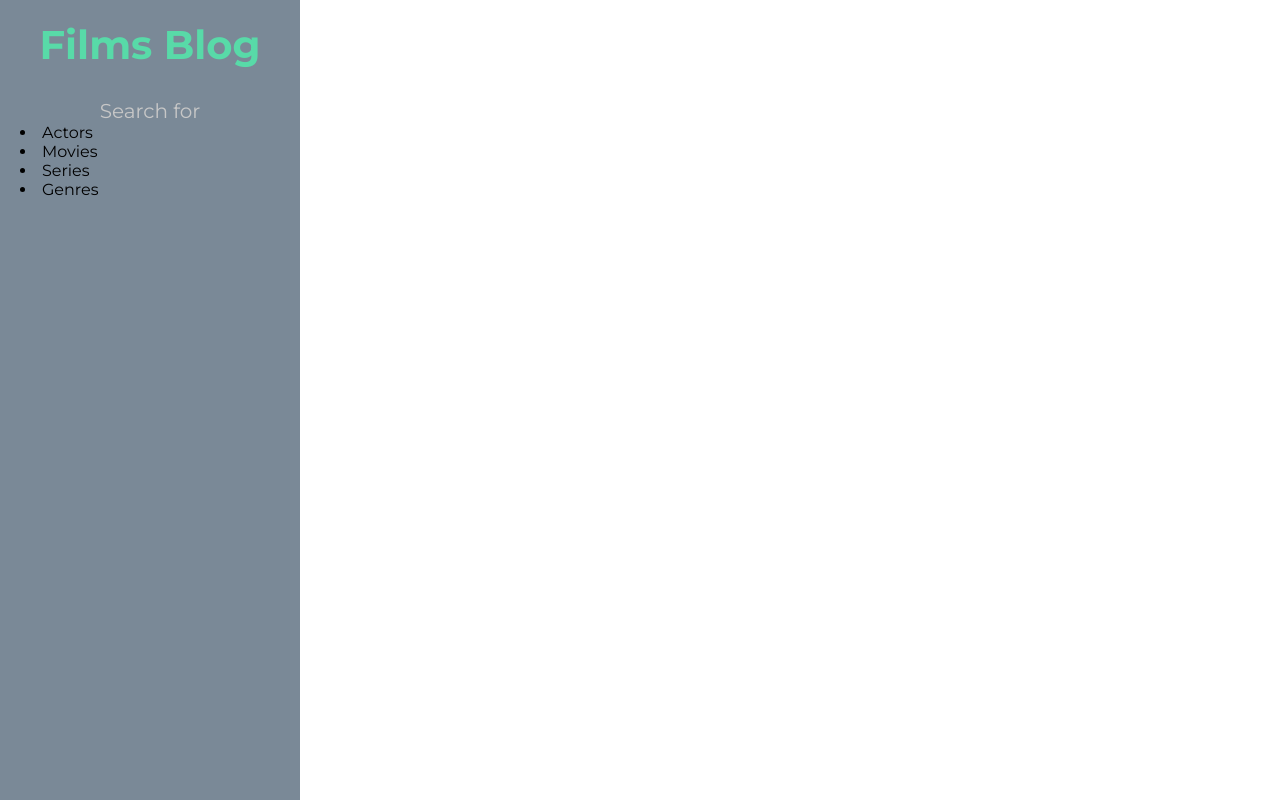
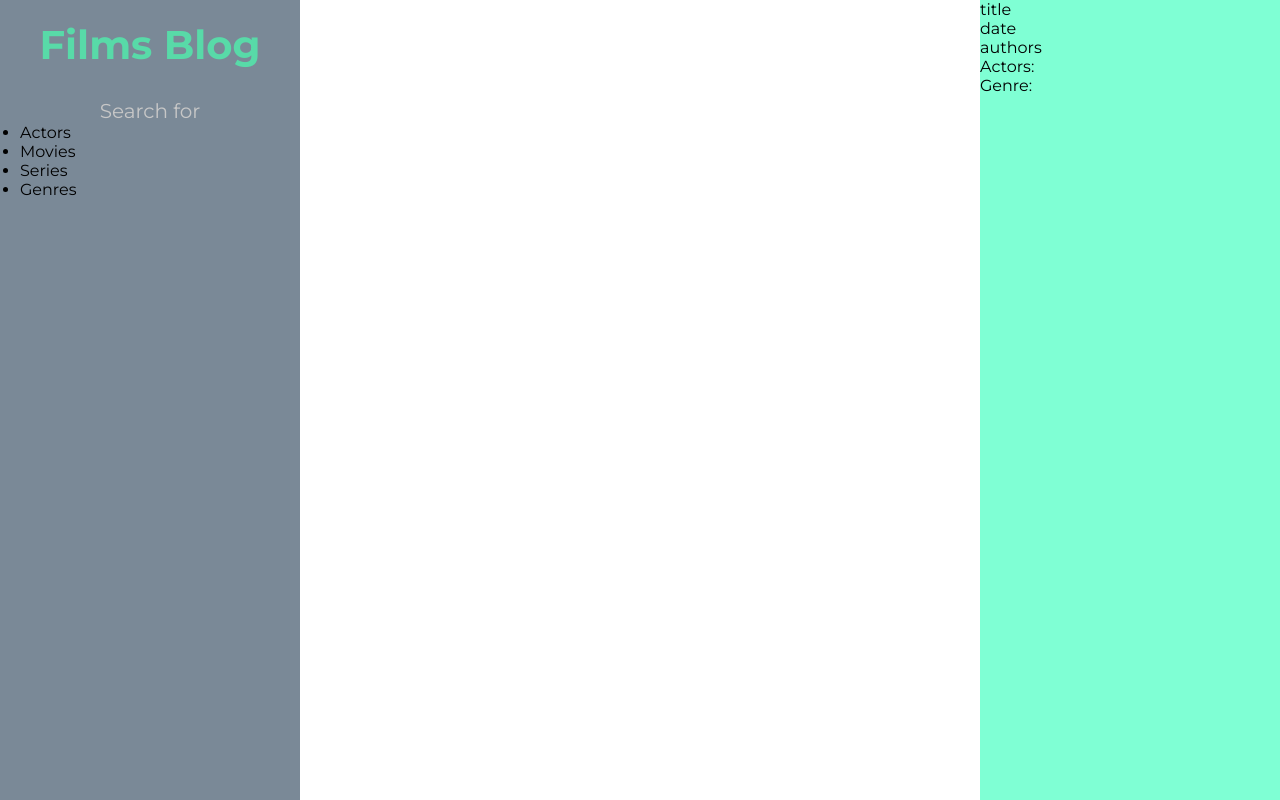
Before and after one commit to Dima-Semenov/hackathon, a React (Create React App) app: page /home in a window 1280 px wide. Built offline with nearby package versions, Linux system fonts and the light colour scheme.

Commit message:
right sidebar

```diff
--- /dev/null
+++ b/src/screens/home/components/RightSidebar/RightSidebar.js
@@ -0,0 +1,15 @@
+import React from 'react'
+import './RightSidebar.scss'
+
+export const RightSidebar = ({ title, description, date, authors }) => {
+	return (
+		<div className="right-sidebar">
+			<div className="right-sidebar__title">{title}</div>
+			<div className="right-sidebar__describtion">{description}</div>
+			<div className="right-sidebar__date">{date}</div>
+			<div className="right-sidebar__authors">{authors}</div>
+			<div className="right-sidebar__actors">Actors:</div>
+			<div className="right-sidebar__genre">Genre:</div>
+		</div>
+	)
+}
--- /dev/null
+++ b/src/screens/home/components/RightSidebar/RightSidebar.scss
@@ -0,0 +1,28 @@
+.right-sidebar {
+	position: fixed;
+	right: 0;
+	background-color: aquamarine;
+	top: 0;
+	bottom: 0;
+}
+
+@media screen and (min-width: 350px) {
+	.right-sidebar {
+		// top: 250px;
+		width: 100%;
+	}
+}
+
+@media screen and (min-width: 768px) {
+	.right-sidebar {
+		// top: 350px;
+		width: 200px;
+	}
+}
+
+@media screen and (min-width: 1280px) {
+	.right-sidebar {
+		// top: 400px;
+		width: 300px;
+	}
+}
--- a/src/screens/home/components/SideBar/SideBar.js
+++ b/src/screens/home/components/SideBar/SideBar.js
@@ -1,27 +1,18 @@
-import React from "react";
-import './SideBar.scss';
+import React from 'react'
+import './SideBar.scss'
 
 export const SideBar = () => {
-
 	return (
 		<div className="sideBar">
 			<h2 className="sideBar__title">Films Blog</h2>
 
 			<p className="sideBar__search">Search for</p>
-      <lu className="sideBar_list">
-        <li className="sideBar_item">
-          Actors
-        </li>
-        <li className="sideBar_item">
-          Movies
-        </li>
-        <li className="sideBar_item">
-          Series
-        </li>
-        <li className="sideBar_item">
-          Genres
-        </li>
-      </lu>
+			<ul className="sideBar_list">
+				<li className="sideBar_item">Actors</li>
+				<li className="sideBar_item">Movies</li>
+				<li className="sideBar_item">Series</li>
+				<li className="sideBar_item">Genres</li>
+			</ul>
 		</div>
 	)
 }
--- a/src/screens/home/container/index.js
+++ b/src/screens/home/container/index.js
@@ -1,11 +1,18 @@
 import React from 'react'
-import { SideBar } from '../components/SideBar/SideBar';
+import { RightSidebar } from '../components/RightSidebar/RightSidebar'
+import { SideBar } from '../components/SideBar/SideBar'
 import './styles.scss'
 
 export const Home = () => {
 	return (
-    <div className="home-screen">
-      <SideBar />
-    </div>
-  );
+		<div className="home-screen">
+			<SideBar />
+			<RightSidebar
+				title={'title'}
+				describtion={'description'}
+				date={'date'}
+				authors={'authors'}
+			/>
+		</div>
+	)
 }
```
Lines whose indentation alone changed are shown as unchanged.
